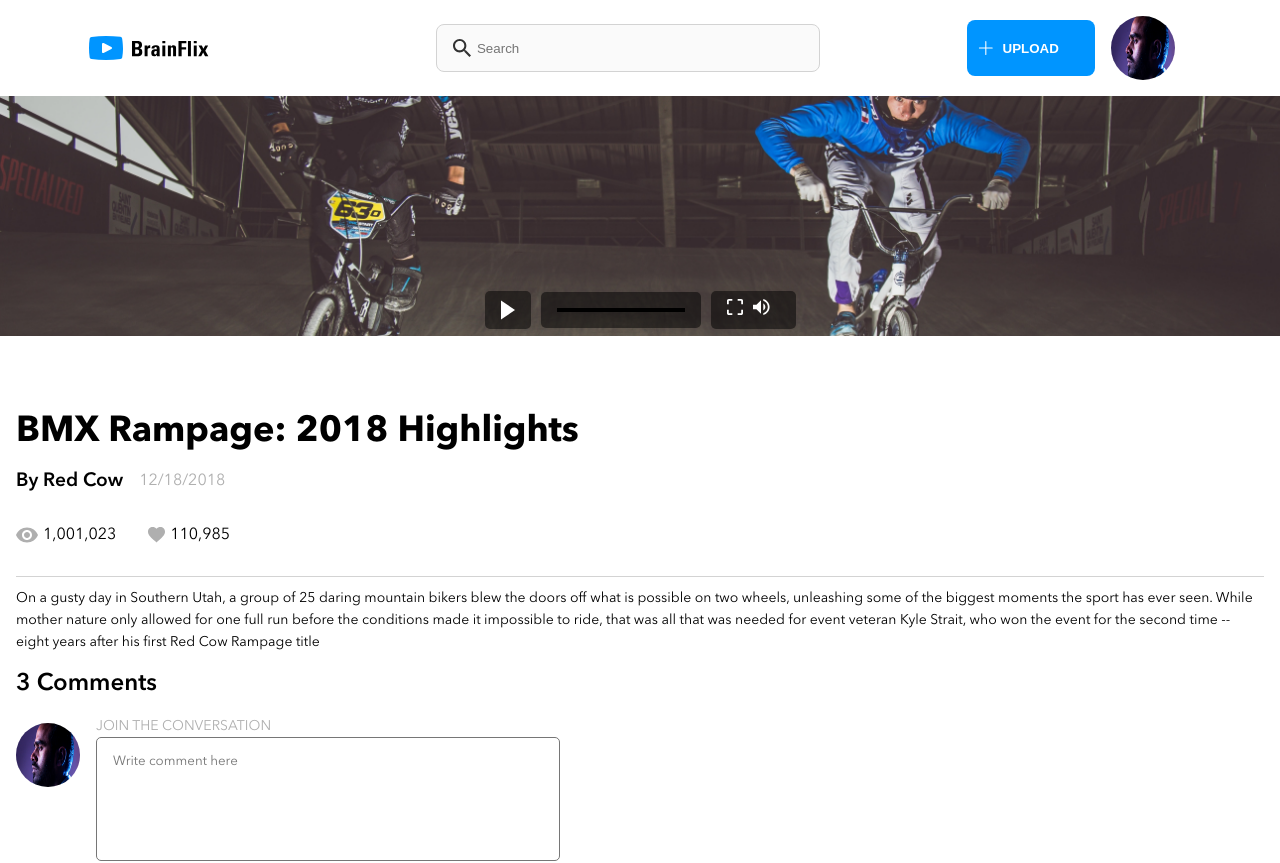
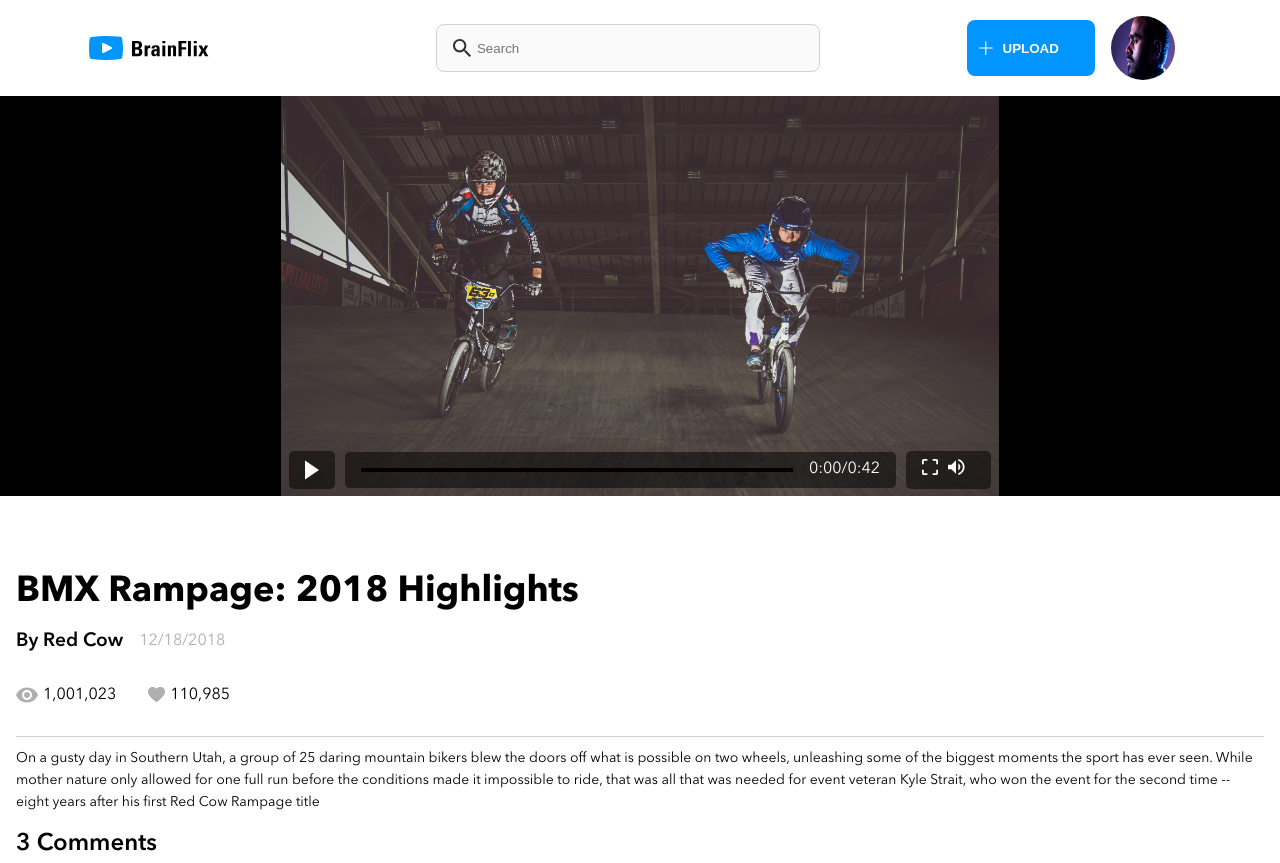
Before and after one commit to rjtbansal/rajat-bansal-brainflix, a React (Create React App) app in the folder sprint-1/: page / in a window 1280 px wide. Shown: the top 863 px of the page. Built offline with nearby package versions, Linux system fonts and the light colour scheme.

Commit message:
main video responsive in tablet

```diff
--- a/sprint-1/src/components/main-video/MainVideo.jsx
+++ b/sprint-1/src/components/main-video/MainVideo.jsx
@@ -69,6 +69,7 @@ const MainVideo = props => {
                 <img className="main__video--icon" src={playButtonIcon}  alt="play-button"/>
                 <div className="hr-background">
                     <hr className = "main__video--scroll"/>
+                    <span className="hr-background__timer">0:00/0:42</span>
                 </div>
                 <div className="main__video--icon">
                     <img className="main__video--rightIcon" src={fullScreenButtonIcon}  alt="play-button"/>
--- a/sprint-1/src/components/main-video/MainVideo.scss
+++ b/sprint-1/src/components/main-video/MainVideo.scss
@@ -1,3 +1,5 @@
+@import '../../styles/mixins';
+
 .main {
     &__video {
 
@@ -5,6 +7,12 @@
             object-fit: cover;
             height: 15rem;
             width: 100%;
+
+            @include tablet {
+                height: 25rem;
+                object-fit: contain;
+                background-color: black;
+            }
         }
 
         &--controls {
@@ -24,6 +32,11 @@
             width: 8rem;
             height: 2px;
             border: 2px solid black;
+
+            @include tablet {
+                width: 27rem;
+                margin-right: 1rem;
+            }
         }
 
         &--rightIcon {
@@ -70,6 +83,21 @@
     margin-left: 10px;
     border-radius: 5px;
     margin-right: 10px;
+
+
+    &__timer {
+        display: none;
+
+
+        @include tablet {
+            display: block;
+            color: white;
+        }
+    }
+
+    @include tablet {
+        display: flex;
+    }
 }
 
 .likes-icon {
```
